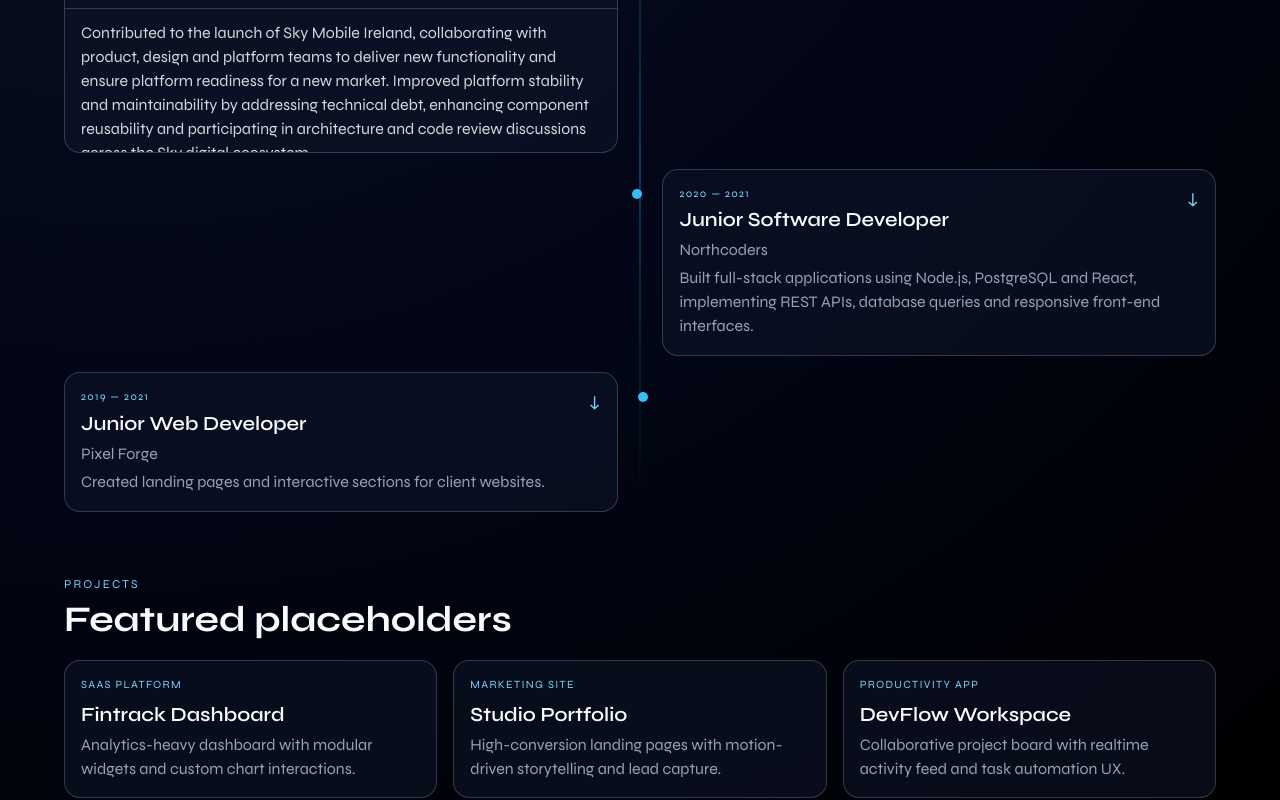
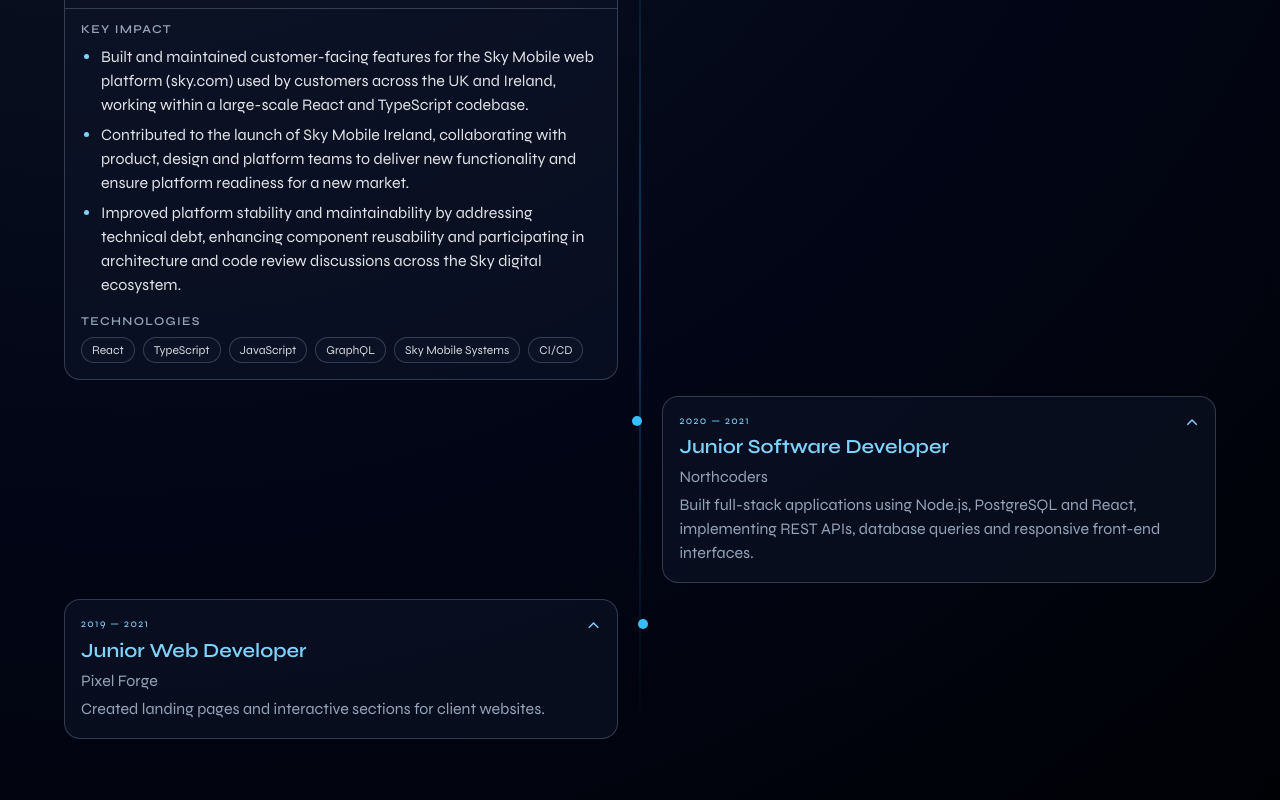
Before and after one commit to tomdud9907/portfolio-page, a React (Vite) app: page / in a window 1280 px wide. Shown: the part 840-1640 px from the top of the page. Built offline with nearby package versions, Linux system fonts and the light colour scheme; the HTML template or start-up script is replaced by a standard one.

Commit message:
feat: render experience details as bullet-point key impact

```diff
--- a/src/data/content.ts
+++ b/src/data/content.ts
@@ -17,18 +17,26 @@
     role: 'Software Engineer',
     company: 'Sky',
     period: '2021 — now',
-    summary: 'Built and maintained customer-facing features for the Sky Mobile web platform (sky.com) used by customers across the UK and Ireland, working within a large-scale React and TypeScript codebase.',
-    details:
-      'Contributed to the launch of Sky Mobile Ireland, collaborating with product, design and platform teams to deliver new functionality and ensure platform readiness for a new market. Improved platform stability and maintainability by addressing technical debt, enhancing component reusability and participating in architecture and code review discussions across the Sky digital ecosystem.',
+    summary:
+      'Built and maintained customer-facing features for the Sky Mobile web platform (sky.com) used by customers across the UK and Ireland, working within a large-scale React and TypeScript codebase.',
+    keyImpact: [
+      'Built and maintained customer-facing features for the Sky Mobile web platform (sky.com) used by customers across the UK and Ireland, working within a large-scale React and TypeScript codebase.',
+      'Contributed to the launch of Sky Mobile Ireland, collaborating with product, design and platform teams to deliver new functionality and ensure platform readiness for a new market.',
+      'Improved platform stability and maintainability by addressing technical debt, enhancing component reusability and participating in architecture and code review discussions across the Sky digital ecosystem.',
+    ],
     technologies: ['React', 'TypeScript', 'JavaScript', 'GraphQL', 'Sky Mobile Systems', 'CI/CD'],
   },
   {
     role: 'Junior Software Developer',
     company: 'Northcoders',
     period: '2020 — 2021',
-    summary: 'Built full-stack applications using Node.js, PostgreSQL and React, implementing REST APIs, database queries and responsive front-end interfaces.',
-    details:
-      'Developed a production-style news platform with pagination, sorting and API integration, mirroring real-world application architecture. Worked in an Agile team environment using Git workflows, pull requests, code reviews and pair programming to deliver iterative product features.',
+    summary:
+      'Built full-stack applications using Node.js, PostgreSQL and React, implementing REST APIs, database queries and responsive front-end interfaces.',
+    keyImpact: [
+      'Built full-stack applications using Node.js, PostgreSQL and React, implementing REST APIs, database queries and responsive front-end interfaces.',
+      'Developed a production-style news platform with pagination, sorting and API integration, mirroring real-world application architecture.',
+      'Worked in an Agile team environment using Git workflows, pull requests, code reviews and pair programming to deliver iterative product features.',
+    ],
     technologies: ['Node.js', 'React', 'PostgreSQL', 'REST APIs', 'Git'],
   },
   {
@@ -36,8 +44,11 @@
     company: 'Pixel Forge',
     period: '2019 — 2021',
     summary: 'Created landing pages and interactive sections for client websites.',
-    details:
-      'Focused on clean semantic HTML, animation polish, and accessibility fixes that improved Lighthouse and usability scores.',
+    keyImpact: [
+      'Built marketing landing pages and reusable content sections for multiple client projects.',
+      'Improved accessibility and semantic structure across existing pages.',
+      'Added subtle animations and UI polish to increase engagement and perceived quality.',
+    ],
     technologies: ['JavaScript', 'SCSS', 'GSAP'],
   },
 ]
--- a/src/pages/ExperiencePage.tsx
+++ b/src/pages/ExperiencePage.tsx
@@ -6,8 +6,11 @@
     company: 'Northbound Studio',
     period: '2018 — 2019',
     summary: 'Built reusable UI patterns for editorial and e-commerce interfaces.',
-    details:
-      'Designed modular UI building blocks and improved consistency across landing pages with reusable components and shared tokens.',
+    keyImpact: [
+      'Designed modular UI building blocks to speed up delivery across campaigns.',
+      'Improved visual consistency by introducing shared spacing and typography patterns.',
+      'Partnered with designers to refine interaction details and transitions.',
+    ],
     technologies: ['Vue', 'Sass', 'Storybook'],
   },
   {
@@ -15,8 +18,11 @@
     company: 'Bright Path Agency',
     period: '2017 — 2018',
     summary: 'Supported frontend implementation for client campaigns and microsites.',
-    details:
-      'Worked on responsive templates, optimization tasks, and animation polish under senior team guidance.',
+    keyImpact: [
+      'Built responsive templates and content sections for client landing pages.',
+      'Handled bug fixes and page optimization tasks to improve load performance.',
+      'Added animation polish and QA fixes under senior developer mentorship.',
+    ],
     technologies: ['JavaScript', 'Bootstrap', 'Gulp'],
   },
 ]
@@ -42,15 +48,25 @@
               key={`${item.role}-${item.company}`}
               className={`experience-card ${sideClass} relative w-full rounded-2xl border border-[color:var(--border)] bg-[color:var(--surface)] md:w-[calc(50%-1.4rem)]`}
             >
-              <div className="px-4 py-4">
-                <p className="text-[11px] uppercase tracking-[0.12em] text-[color:var(--accent)]">{item.period}</p>
-                <h2 className="my-1 text-xl font-semibold">{item.role}</h2>
-                <p className="text-[color:var(--text-muted)]">{item.company}</p>
-                <p className="mt-2 text-[color:var(--text-muted)]">{item.summary}</p>
-                <p className="mt-2 text-sm text-[color:var(--text-main)]/85">{item.details}</p>
+              <div className="space-y-4 px-4 py-4">
+                <div>
+                  <p className="text-[11px] uppercase tracking-[0.12em] text-[color:var(--accent)]">{item.period}</p>
+                  <h2 className="my-1 text-xl font-semibold text-[color:var(--accent)]">{item.role}</h2>
+                  <p className="text-[color:var(--text-muted)]">{item.company}</p>
+                  <p className="mt-2 text-[color:var(--text-muted)]">{item.summary}</p>
+                </div>
 
-                <div className="mt-3">
-                  <span className="mb-2 block text-[10px] uppercase tracking-[0.12em] text-[color:var(--text-muted)]">
+                <div>
+                  <p className="mb-2 text-xs font-semibold uppercase tracking-[0.11em] text-[color:var(--text-muted)]">Key impact</p>
+                  <ul className="list-disc space-y-1.5 pl-5 text-[color:var(--text-main)]/90 marker:text-[color:var(--accent)]">
+                    {item.keyImpact.map((point) => (
+                      <li key={point}>{point}</li>
+                    ))}
+                  </ul>
+                </div>
+
+                <div>
+                  <span className="mb-2 block text-xs font-semibold uppercase tracking-[0.11em] text-[color:var(--text-muted)]">
                     Technologies
                   </span>
                   <div className="flex flex-wrap gap-2">
--- a/src/pages/HomePage.tsx
+++ b/src/pages/HomePage.tsx
@@ -59,14 +59,41 @@
                 >
                   <div>
                     <p className="text-[11px] uppercase tracking-[0.12em] text-[color:var(--accent)]">{item.period}</p>
-                    <h3 className="my-1 text-xl font-semibold">{item.role}</h3>
+                    <h3 className="my-1 text-xl font-semibold text-[color:var(--accent)]">{item.role}</h3>
                     <p className="text-[color:var(--text-muted)]">{item.company}</p>
                     <p className="mt-1 text-[color:var(--text-muted)]">{item.summary}</p>
                   </div>
-                  <span className={`text-lg text-[color:var(--accent)] transition ${isOpen ? 'rotate-180' : ''}`}>↓</span>
+                  <span className={`text-lg text-[color:var(--accent)] transition ${isOpen ? 'rotate-180' : ''}`}>⌃</span>
                 </button>
-                <div className={`overflow-hidden border-t transition-all ${isOpen ? 'max-h-36 border-[color:var(--border)]' : 'max-h-0 border-transparent'}`}>
-                  <p className="px-4 pb-4 pt-3 text-[color:var(--text-main)]/85">{item.details}</p>
+                <div
+                  className={`overflow-hidden border-t transition-all duration-300 ${
+                    isOpen ? 'max-h-[28rem] border-[color:var(--border)]' : 'max-h-0 border-transparent'
+                  }`}
+                >
+                  <div className="space-y-4 px-4 pb-4 pt-3">
+                    <div>
+                      <p className="mb-2 text-xs font-semibold uppercase tracking-[0.11em] text-[color:var(--text-muted)]">Key impact</p>
+                      <ul className="list-disc space-y-1.5 pl-5 text-[color:var(--text-main)]/90 marker:text-[color:var(--accent)]">
+                        {item.keyImpact.map((point) => (
+                          <li key={point}>{point}</li>
+                        ))}
+                      </ul>
+                    </div>
+
+                    <div>
+                      <p className="mb-2 text-xs font-semibold uppercase tracking-[0.11em] text-[color:var(--text-muted)]">Technologies</p>
+                      <div className="flex flex-wrap gap-2">
+                        {item.technologies.map((tech) => (
+                          <span
+                            key={tech}
+                            className="rounded-full border border-[color:var(--border)] bg-[color:var(--surface)] px-2.5 py-1 text-xs text-[color:var(--text-main)]/85"
+                          >
+                            {tech}
+                          </span>
+                        ))}
+                      </div>
+                    </div>
+                  </div>
                 </div>
               </article>
             )
--- a/src/types.ts
+++ b/src/types.ts
@@ -8,7 +8,7 @@
   company: string
   period: string
   summary: string
-  details: string
+  keyImpact: string[]
   technologies: string[]
 }
 
```
